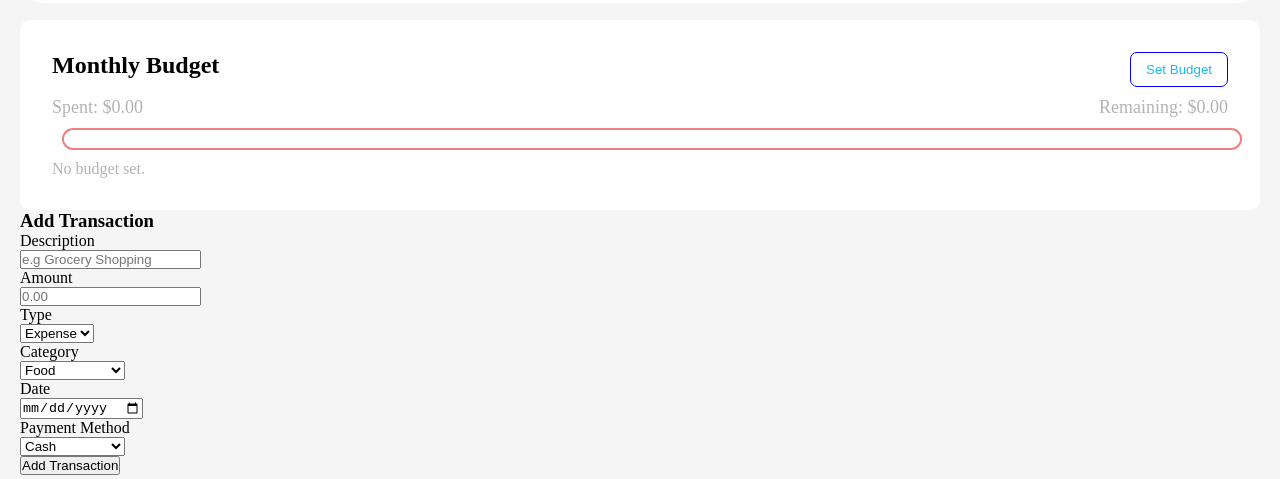
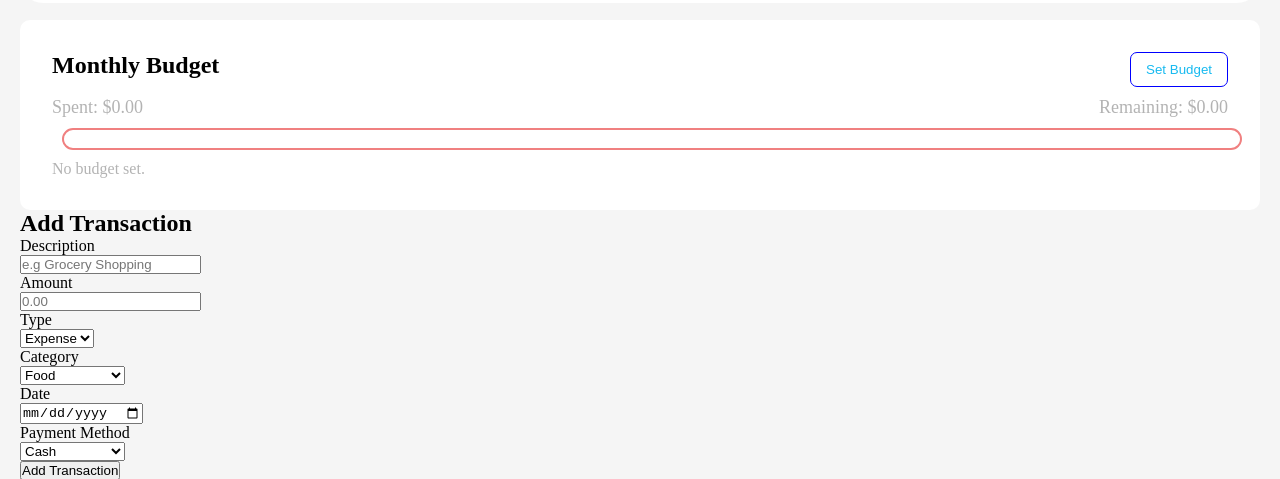
Before and after one commit to kalbuilds/expense-tracker-financial-dashboard, a plain HTML site: page index.html in a window 1280 px wide. Shown: the part 621-1100 px from the top of the page. Drawn offline with Linux system fonts and the light colour scheme.

Commit message:
fix: update structure and styling for add transaction section

```diff
--- a/index.html
+++ b/index.html
@@ -76,8 +76,8 @@
       <p class="status">No budget set.</p>
     </div>
 
-    <div>
-      <h3>Add Transaction</h3>
+    <div class="add-transaction">
+      <h2>Add Transaction</h2>
 
       <label>Description </label>
       <br />
@@ -132,7 +132,7 @@
         <option>Other</option>
       </select>
       <br />
-      <button>Add Transaction</button>
+      <button class="add-btn">Add Transaction</button>
     </div>
 
     <div class="transactions">
```
